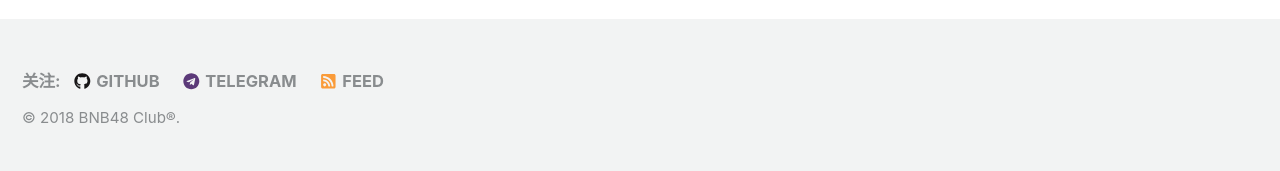
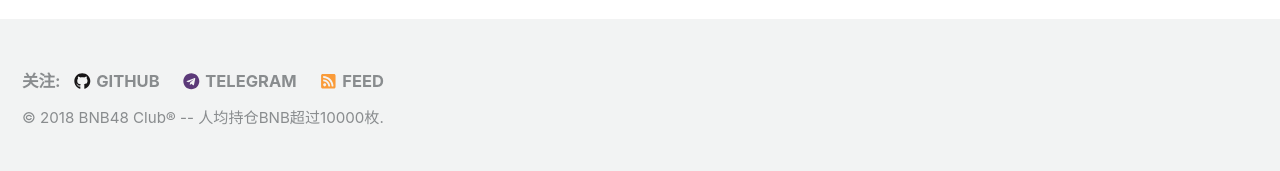
Before and after one commit to 48Club/BNB48Club.github.io, a Jekyll site: the page built from _pages/about.md, in a window 1280 px wide. Shown: the part 1323-1494 px from the top of the page. Built offline with Jekyll 4.4.1, drawn with Linux system fonts in a browser that asks for light colours; nearby versions of some CDN libraries; our own code applies the rules of GitHub Pages for plain Markdown files; some of the changed lines change nothing that is shown.

Commit message:
Update _config.yml

```diff
--- a/_config.yml
+++ b/_config.yml
@@ -7,10 +7,10 @@
 
 # Site Settings
 locale                   : "zh"
-title                    : "1BNB=48BTC"
+title                    : "BNB48 Club® -- 人均持仓BNB超过10000枚"
 title_separator          : "-"
-name                     : "BNB48 Club®"
-description              : &description "人均持仓BNB超过10000枚"
+name                     : ""
+description              : &description ""
 url                      : # the base hostname & protocol for your site e.g. "https://mmistakes.github.io"
 baseurl                  : # the subpath of your site, e.g. "/blog"
 repository               : ""
```
